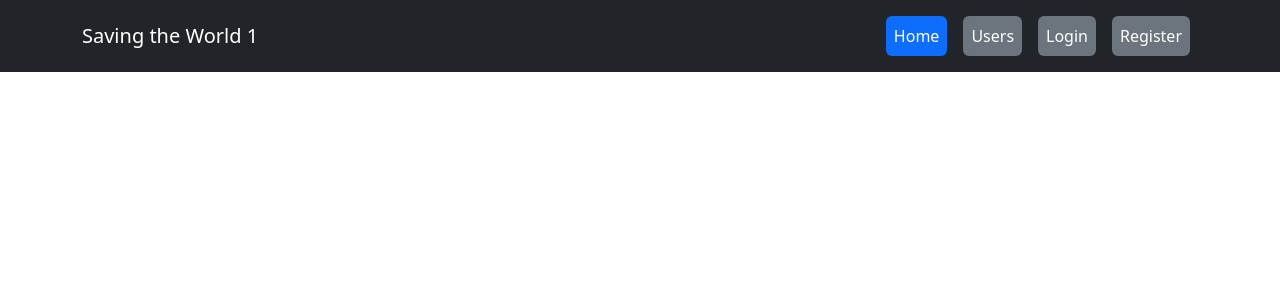
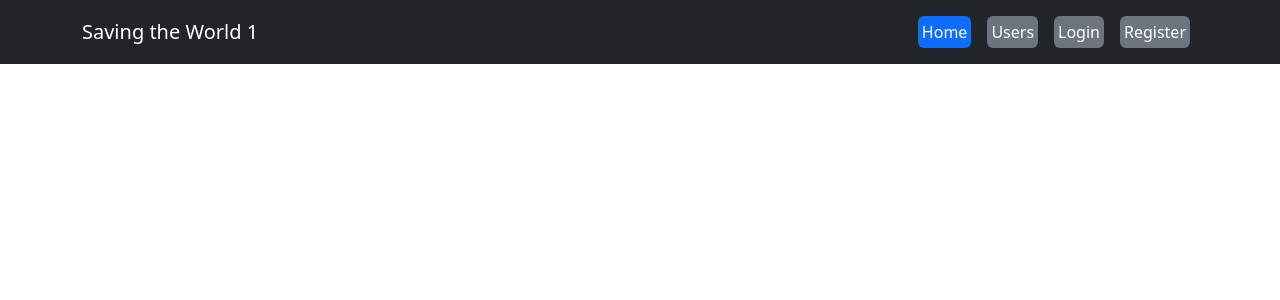
Before and after one commit to jeromepalayoor/savingtheworld1, a Flask app: page / in a window 1280 px wide. Shown: the top 300 px of the page. Run offline with Flask 2, Linux system fonts and the light colour scheme.

Commit message:
'updated stuff'

```diff
--- a/templates/index.html
+++ b/templates/index.html
@@ -33,30 +33,30 @@
                 <div class="collapse navbar-collapse" id="navbarlinks">
                     <ul class="navbar-nav ms-auto mb-1 mb-md-0">
                         <li class="nav-item">
-                            <a class="nav-link m-2 text-bg-primary rounded-2" href="/">Home</a>
+                            <a class="nav-link p-1 m-2 text-bg-primary rounded-2" href="/">Home</a>
                         </li>
                         {% if loggedin %}
                             <li class="nav-item">
-                                <a class="nav-link text-bg-secondary m-2 rounded-2" href="#">Add a Post</a>
+                                <a class="nav-link text-bg-secondary p-1 m-2 rounded-2" href="#">Add a Post</a>
                             </li>
                         {% endif %}
                         <li class="nav-item">
-                            <a class="nav-link m-2 text-bg-secondary rounded-2" href="/users">Users</a>
+                            <a class="nav-link p-1 m-2 text-bg-secondary rounded-2" href="/users">Users</a>
                         </li>
                         {% if loggedin %}
                             <li class="nav-item">
-                                <a class="nav-link m-2 text-bg-secondary rounded-2" href="/users/{{username}}">Account</a>
+                                <a class="nav-link p-1 m-2 text-bg-secondary rounded-2" href="/users/{{username}}">Account</a>
                             </li>
                             <li class="nav-item">
-                                <a class="nav-link text-bg-danger rounded-2 m-2" href="/logout">Logout</a>
+                                <a class="nav-link text-bg-danger rounded-2 p-1 m-2" href="/logout">Logout</a>
                             </li>
                         {% endif %}
                         {% if not loggedin %}
                             <li class="nav-item">
-                                <a class="nav-link m-2 text-bg-secondary rounded-2" href="/login">Login</a>
+                                <a class="nav-link p-1 m-2 text-bg-secondary rounded-2" href="/login">Login</a>
                             </li>
                             <li class="nav-item">
-                                <a class="nav-link m-2 text-bg-secondary rounded-2" href="/register">Register</a>
+                                <a class="nav-link p-1 m-2 text-bg-secondary rounded-2" href="/register">Register</a>
                             </li>
                         {% endif %}
                     </ul>
```
Also changed, not shown: templates/logout.html (+4 -4 lines), templates/users.html (+8 -8 lines), templates/verified.html (+7 -7 lines), templates/verify.html (+7 -7 lines).
